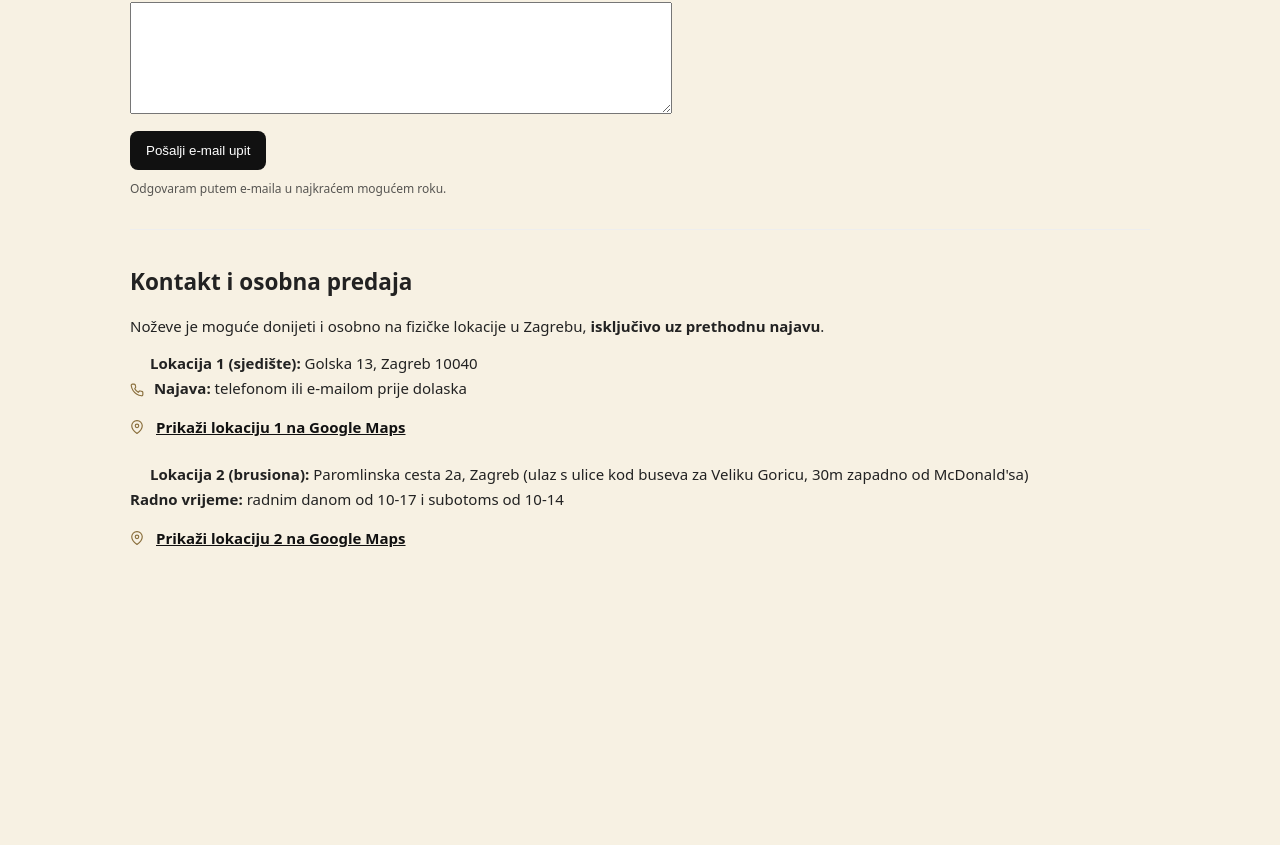
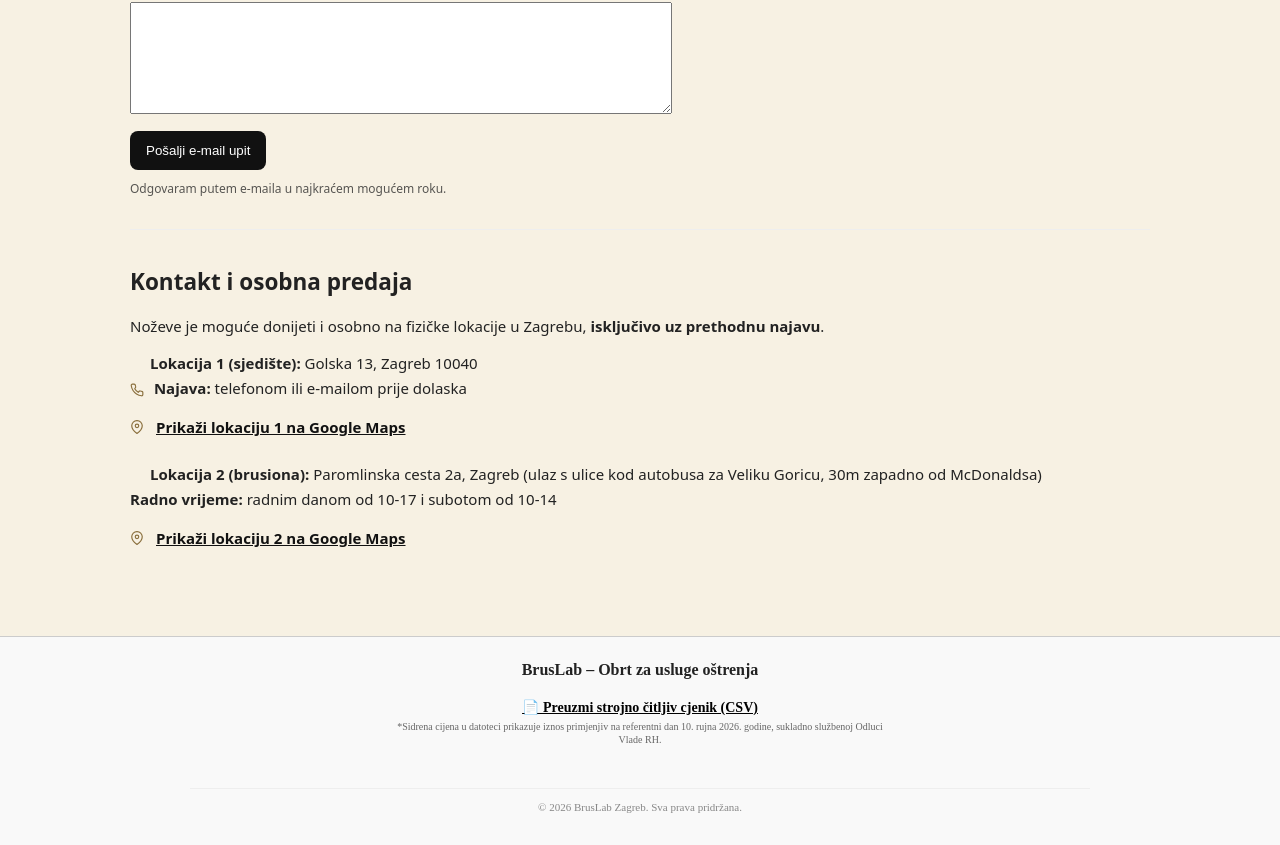
Before and after one commit to Nenad-cmd/ostrenje-nozeva-zagreb, a Next.js app: page / in a window 1280 px wide. Shown: the part 2689-3534 px from the top of the page. Before the commit the page ends 3277 px from the top, so only its background shows below. Built offline with nearby package versions, Linux system fonts and the light colour scheme.

Commit message:
Update page.tsx

```diff
--- a/app/page.tsx
+++ b/app/page.tsx
@@ -678,7 +678,7 @@ key={l.id}
 
           <p style={{ fontSize: 12, opacity: 0.75, marginTop: 10 }}>Odgovaram putem e-maila u najkraćem mogućem roku.</p>
         </section>
-  {/* Osobna predaja */}
+ {/* Osobna predaja */}
         <section style={{ marginTop: 32, paddingTop: 18, borderTop: "1px solid #eee", fontSize: 15 }}>
           <h2>Kontakt i osobna predaja</h2>
 
@@ -695,7 +695,7 @@ key={l.id}
 
           <p style={{ marginTop: 8, marginBottom: 24 }}>
             <a
-              href="https://www.google.com/maps/search/?api=1&query=Golska+13+Zagreb+10040"
+              href="https://google.com"
               target="_blank"
               rel="noopener noreferrer"
               style={{
@@ -714,9 +714,9 @@ key={l.id}
 
           <p style={{ lineHeight: 1.7, marginTop: 24 }}>
             <span style={{ display: "inline-block", width: 20 }} />
-            <strong>Lokacija 2 (brusiona):</strong> Paromlinska cesta 2a, Zagreb (ulaz s ulice kod buseva za Veliku Goricu, 30m zapadno od McDonald'sa)
+            <strong>Lokacija 2 (brusiona):</strong> Paromlinska cesta 2a, Zagreb (ulaz s ulice kod autobusa za Veliku Goricu, 30m zapadno od McDonaldsa)
             <br />
-            <strong>Radno vrijeme:</strong> radnim danom od 10-17 i subotoms od 10-14
+            <strong>Radno vrijeme:</strong> radnim danom od 10-17 i subotom od 10-14
           </p>
 
           <p style={{ marginTop: 8 }}>
@@ -740,6 +740,27 @@ key={l.id}
 
         </section>
       </main>
+
+      {/* ZAKONSKI FOOTER / PODNOŽJE STRANICE */}
+      <footer style={{ marginTop: 48, paddingTop: 24, paddingBottom: 32, borderTop: "1px solid #ccc", backgroundColor: "#f9f9f9", fontSize: 14, textAlign: "center" }}>
+        <div style={{ maxWidth: 900, margin: "0 auto", padding: "0 20px", display: "flex", flexDirection: "column", gap: 12, alignItems: "center" }}>
+
+          <p style={{ fontWeight: "bold", margin: 0, fontSize: 16 }}>BrusLab – Obrt za usluge oštrenja</p>
+
+          <div style={{ margin: "8px 0" }}>
+            <a href="/cjenik.csv" download style={{ color: "#000", fontWeight: "bold", textDecoration: "underline" }}>
+              📄 Preuzmi strojno čitljiv cjenik (CSV)
+            </a>
+            <p style={{ fontSize: 10, color: "#666", marginTop: 4, maxWidth: 500, lineHeight: 1.3 }}>
+              *Sidrena cijena u datoteci prikazuje iznos primjenjiv na referentni dan 10. rujna 2026. godine, sukladno službenoj Odluci Vlade RH.
+            </p>
+          </div>
+
+          <p style={{ fontSize: 11, color: "#888", margin: "12px 0 0 0", borderTop: "1px solid #eee", paddingTop: 12, width: "100%" }}>
+            © {new Date().getFullYear()} BrusLab Zagreb. Sva prava pridržana.
+          </p>
+        </div>
+      </footer>
     </>
   );
 }
```
